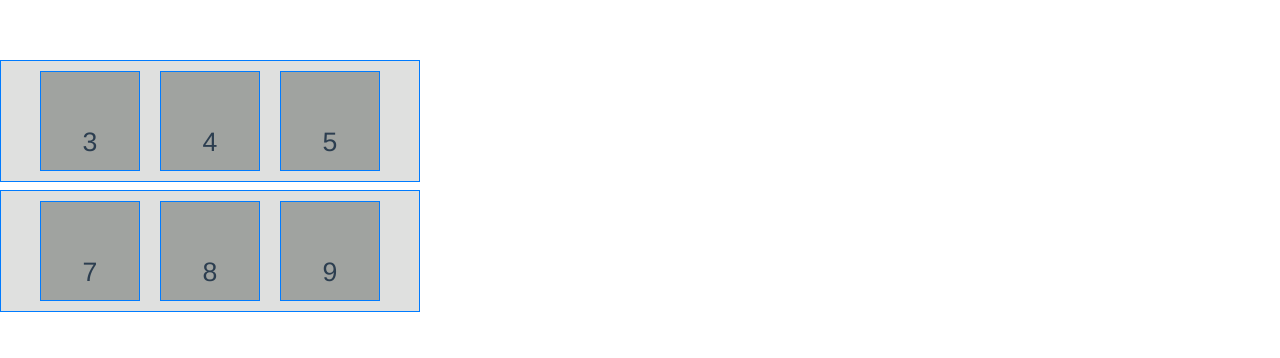
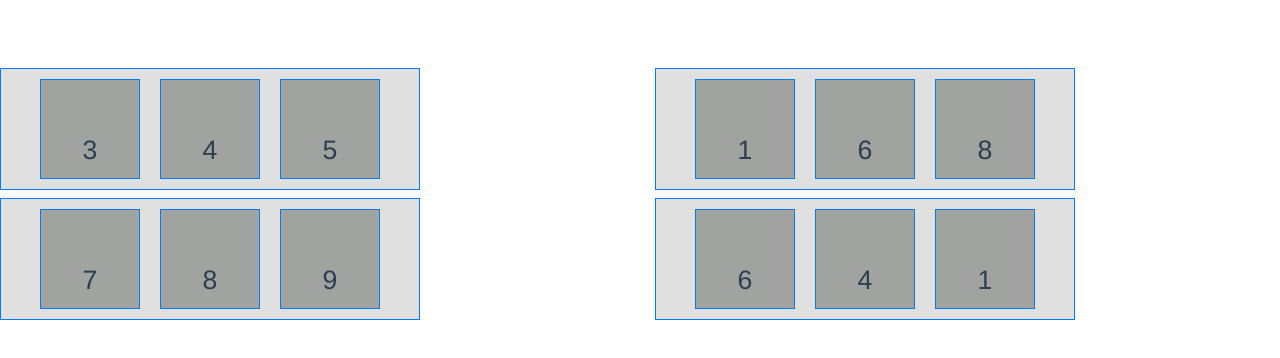
Before and after one commit to steven-jeanneret/conception_os, a Vue app: page / in a window 1280 px wide. Shown: the top 358 px of the page. Built offline with nearby package versions, Linux system fonts and the light colour scheme.

Commit message:
Add 2 table next to each other

```diff
--- a/src/App.vue
+++ b/src/App.vue
@@ -1,7 +1,16 @@
 <template>
   <div id="app">
+    <div class="row">
+      <div class="col-6">
     <Table :values="[3,4,5]"/>
     <Table :values="[7,8,9]"/>
+        </div>
+      <div class="col-6">
+    <Table :values="[1,6,8]"/>
+    <Table :values="[6,4,1]"/>
+      </div>
+      </div>
+
   </div>
 </template>
 
```
